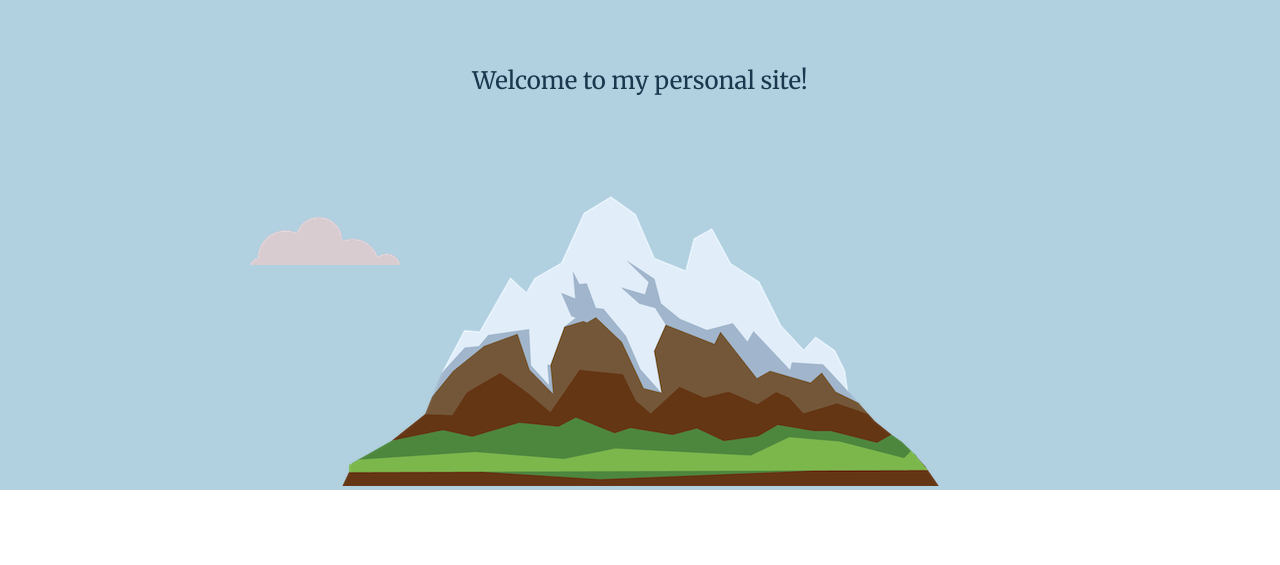
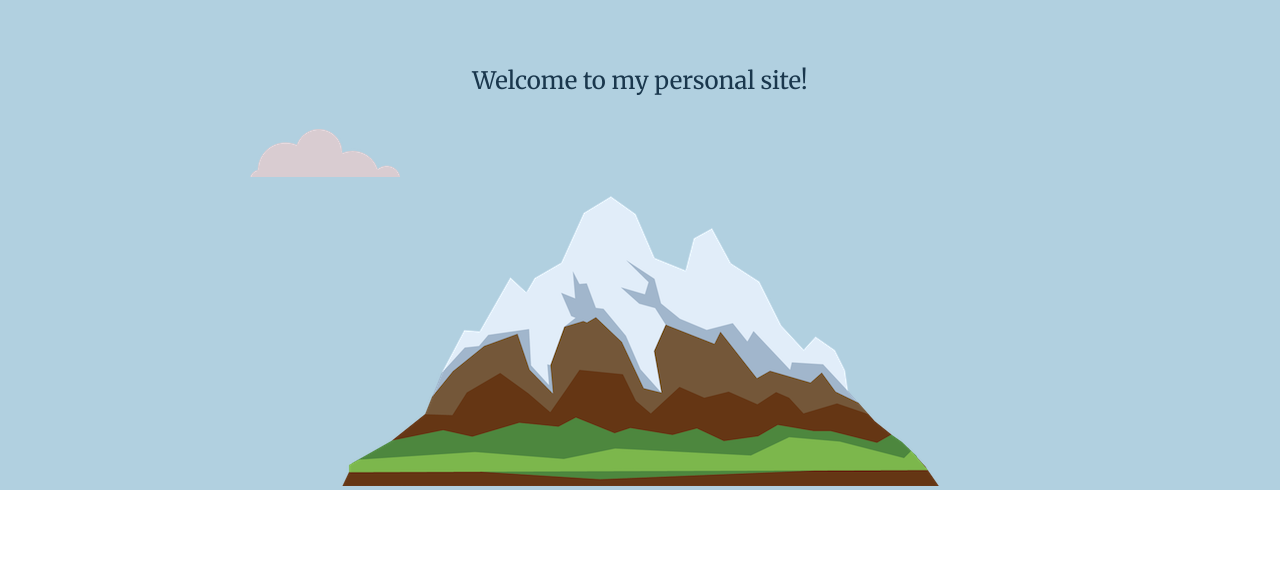
Before and after one commit to Vikramsprashant/MyPersonalSite1.2, a plain HTML site: page index.html in a window 1280 px wide. Shown: the part 235-800 px from the top of the page. Drawn offline with Linux system fonts and the light colour scheme; a web font is replaced by a local one.

Commit message:
Update styles.css

```diff
--- a/CSS/styles.css
+++ b/CSS/styles.css
@@ -51,7 +51,7 @@ p{
 .bottom-cloud{
   position: absolute;
   left: 250px;
-  bottom: 300px;
+
 }
 .top-cloud{
   position: absolute;
```
